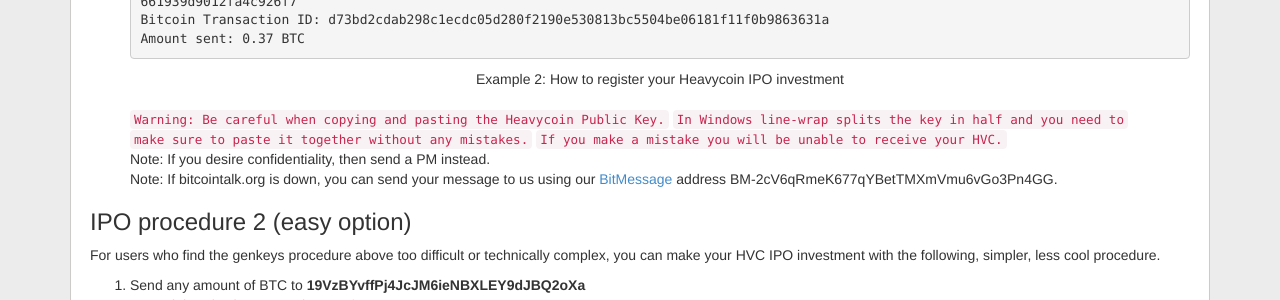
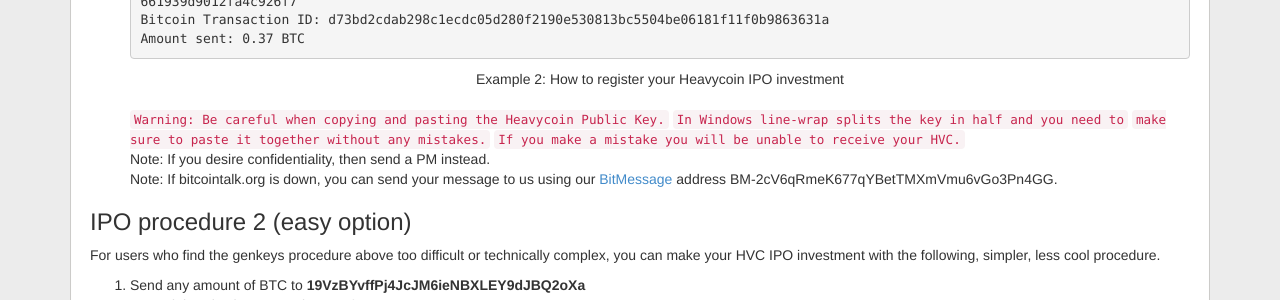
Before and after one commit to heavycoin/heavycoin.github.io, a Jekyll site: the page built from launch.html, in a window 1280 px wide and 1400 px high, scrolled down 1784 px. Shown: the part 150-450 px from the top of the window. Built offline with Jekyll 4.4.1, drawn with Linux system fonts in a browser that asks for light colours; Markdown is read by kramdown in place of the engine named in the settings.

Commit message:
fix nowrap in code tag

```diff
--- a/css/modern-business.css
+++ b/css/modern-business.css
@@ -1,6 +1,3 @@
-/*
-*/
-
 
 #launch-header-info a {
   text-decoration: none;
@@ -25,6 +22,15 @@
 .vphases {
   vertical-align:middle;
   text-align:center;
+}
+
+code {
+  padding: 2px 4px;
+  font-size: 90%;
+  color: #c7254e;
+  white-space: normal;
+  background-color: #f9f2f4;
+  border-radius: 4px;
 }
 
 .table > thead > tr > th,
@@ -75,9 +81,6 @@
   margin: 10px 0;
 }
 
-
-
-
 /* nav */
 
 .navbar-inverse {
@@ -91,7 +94,6 @@
   background-color: red;
 }
 
-
 .features {
   background: #fff;
   padding: 40px 0;
@@ -101,7 +103,6 @@
 }
 
 .specialOffer{background:#f5f5f5; padding:18px 0; border-top: 1px solid #eee;}
-
 
 /* Global Styles */
 
@@ -113,7 +114,6 @@
   padding-top: 75px; /* body padding for fixed top nav */
   background:rgb(236, 236, 236);
 }
-
 
 .img-home-portfolio,
 .img-customer,
@@ -347,9 +347,6 @@
   color: #ccc;
 }
 
-
-
-
 /* .accordion-group, .well,.nav-pills > .active > a, .nav > li > a:hover,.nav-tabs .open .dropdown-toggle, .nav-pills .open .dropdown-toggle, .nav > li.dropdown.open.active > a:hover {
 */
 .well-main {
```
Lines whose indentation alone changed are shown as unchanged.
